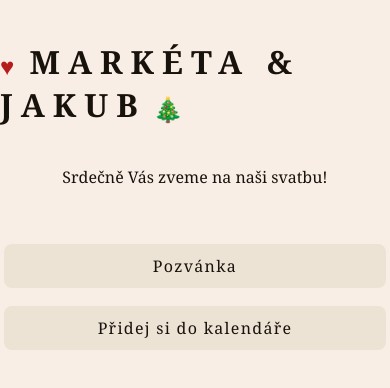
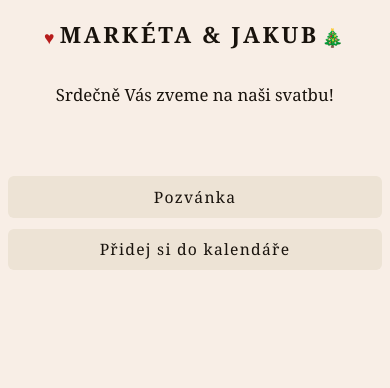
Before and after one commit to jakubhavlik/wedding, a plain HTML site: page index.html in a window 390 px wide. Drawn offline with Linux system fonts and the light colour scheme.

Commit message:
More responsive styles

```diff
--- a/style.css
+++ b/style.css
@@ -102,8 +102,32 @@ a:hover, a:focus {
 		outline: none;
 }
 
-@media (max-width: 600px) {
-	h1 { font-size: 2rem; }
-	ul { max-width: 98vw; }
-	a { font-size: 1rem; }
+@media (max-width: 900px) {
+	body {
+		padding: 0 0.5rem;
+	}
+	h1 {
+		font-size: 1.4rem;
+		margin-top: 1.2rem;
+		margin-bottom: 1rem;
+		letter-spacing: 0.12em;
+	}
+	h1::before, h1::after {
+		font-size: 1.1rem;
+		margin: 0 0.15em;
+	}
+	p {
+		font-size: 1.05rem;
+		margin-bottom: 1.2rem;
+	}
+	ul {
+		max-width: 100vw;
+		padding: 0.7rem 0.2rem;
+		gap: 0.7rem;
+	}
+	a {
+		font-size: 0.98rem;
+		padding: 0.6rem 0;
+		border-radius: 6px;
+	}
 }
```
